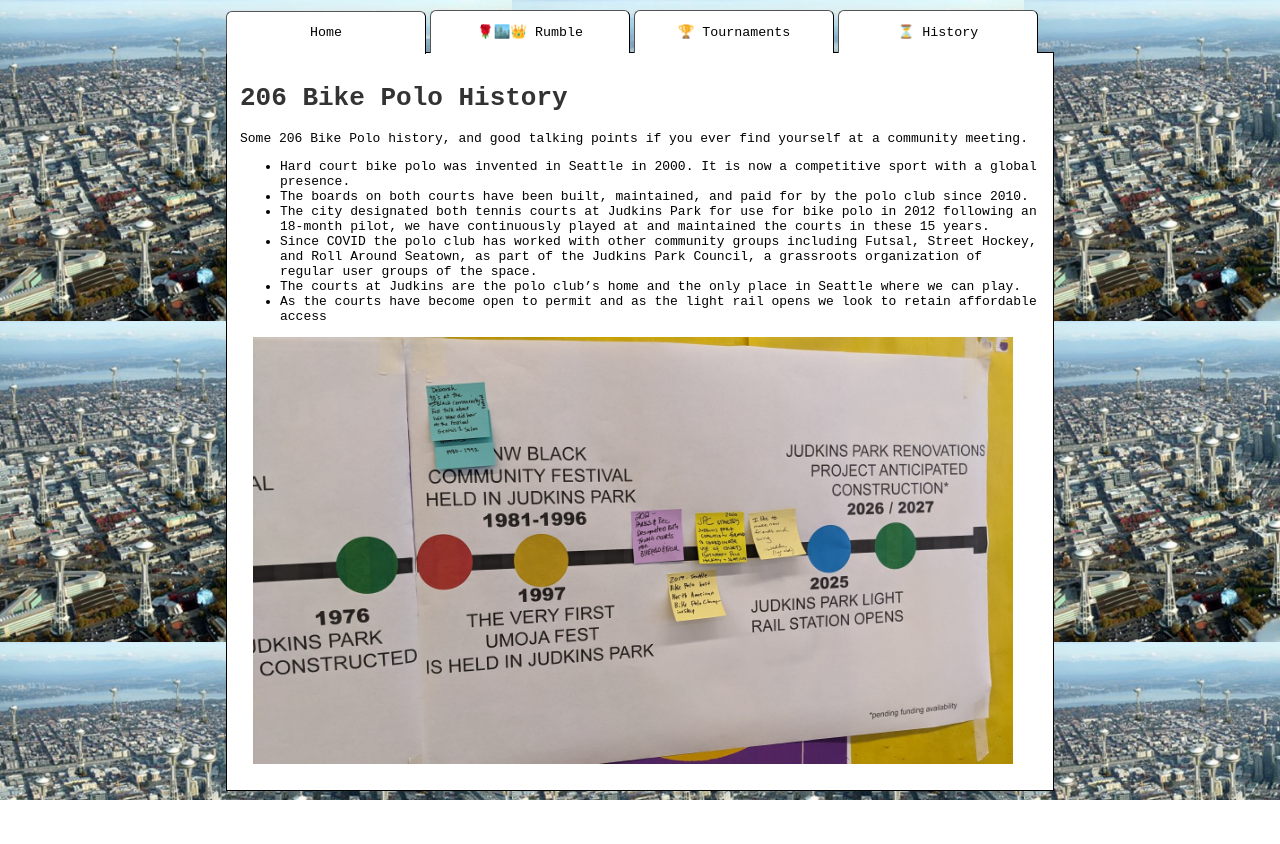
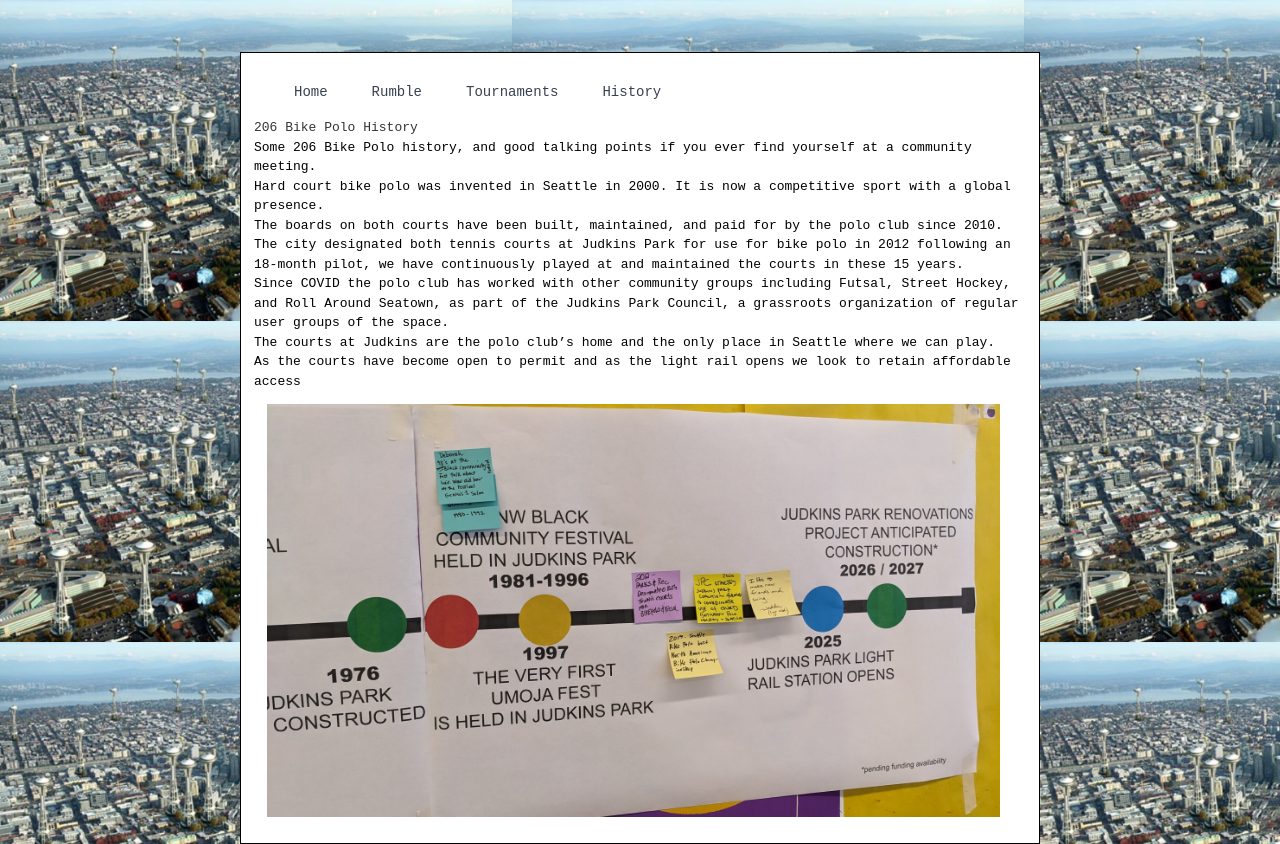
Before and after one commit to geluso/206bikepolo.com, a Next.js app: page /history in a window 1280 px wide. Before the commit the page ends 800 px from the top, so only its background shows below. Built offline with nearby package versions, Linux system fonts and the light colour scheme.

Commit message:
make navigation tabs more modular, apply tailwind styles

```diff
--- /dev/null
+++ b/app/components/NavItem.tsx
@@ -0,0 +1,23 @@
+import React from "react";
+import { useRouter } from "next/navigation";
+import Link from "next/link";
+
+interface NavItemProps {
+  href: string;
+  label: string;
+}
+
+const NavItem: React.FC<NavItemProps> = ({ href, label }) => {
+  const isActive = true;
+
+  return (
+    <Link
+      href={href}
+      className="px-4 py-2 rounded-md text-sm font-medium text-gray-700 hover:text-blue-600 hover:bg-gray-100"
+    >
+      {label}
+    </Link>
+  );
+};
+
+export default NavItem;
--- /dev/null
+++ b/app/components/NavigationTabs.tsx
@@ -0,0 +1,27 @@
+import React from 'react';
+import NavItem from './NavItem';
+
+interface Tab {
+    label: string;
+    href: string;
+}
+
+interface NavigationTabsProps {
+    tabs: Tab[];
+}
+
+const NavigationTabs: React.FC<NavigationTabsProps> = ({ tabs }) => {
+    return (
+        <nav className="py-4 px-6 text-sm font-medium">
+            <ul className="flex space-x-3">
+                {tabs.map((tab, index) => (
+                    <li key={index}>
+                        <NavItem label={tab.label} href={tab.href} />
+                    </li>
+                ))}
+            </ul>
+        </nav>
+    );
+};
+
+export default NavigationTabs;
--- a/app/globals.css
+++ b/app/globals.css
@@ -1,3 +1,5 @@
+
+@tailwind base;
 @tailwind components;
 @tailwind utilities;
 
--- a/app/layout.tsx
+++ b/app/layout.tsx
@@ -1,6 +1,7 @@
 import type { Metadata } from "next";
 import { Inter } from "next/font/google";
 import "./globals.css";
+import NavigationTabs from "./components/NavigationTabs";
 
 const inter = Inter({ subsets: ["latin"] });
 
@@ -8,6 +9,13 @@ export const metadata: Metadata = {
   title: "206 Seattle Bike Polo",
   description: "206 Seattle Bike Polo",
 };
+
+const NAV_TABS = [
+  { label: "Home", href: "/" },
+  { label: "Rumble", href: "/rumble" },
+  { label: "Tournaments", href: "/tournaments" },
+  { label: "History", href: "/history" },
+];
 
 export default function RootLayout({
   children,
@@ -22,23 +30,8 @@ export default function RootLayout({
       </head>
       <body className={inter.className}>
         <div id="main">
-          <div className="tournament-nav-container">
-            <a href="/">
-              <button>Home</button>
-            </a>
-            <a href="/rumble">
-              <button>🌹🏙️👑 Rumble</button>
-            </a>
-            <a href="/tournaments">
-              <button>🏆 Tournaments</button>
-            </a>
-            <a href="/history">
-              <button>⏳ History</button>
-            </a>
-          </div>
-          <div>
-            {children}
-          </div>
+          <NavigationTabs tabs={NAV_TABS} />
+          <div>{children}</div>
         </div>
       </body>
     </html>
--- a/app/page.tsx
+++ b/app/page.tsx
@@ -9,7 +9,7 @@ export default function Home() {
       <img src="./img/206_seattle_bike_polo_logo.png" />
     </div>
 
-    <h1>Seattle Bike Polo</h1>
+    <h1 className="mb-2 text-2xl font-extrabold">Seattle Bike Polo</h1>
 
     <ul>
       <li>We play at Judkins Park <a href="https://maps.app.goo.gl/UxkWUMPTLsNPhg5WA">47.591401,-122.302915</a></li>
--- a/package.json
+++ b/package.json
@@ -21,11 +21,12 @@
     "@types/node": "^20",
     "@types/react": "^18",
     "@types/react-dom": "^18",
+    "autoprefixer": "^10.4.21",
     "eslint": "^8",
     "eslint-config-next": "14.2.3",
-    "postcss": "^8",
+    "postcss": "^8.5.3",
     "prisma": "^6.5.0",
-    "tailwindcss": "^3.4.1",
+    "tailwindcss": "^3.4.17",
     "typescript": "^5"
   }
 }
```
Also changed, not shown: 1 other file (tests, documents, lock files or other folders).
